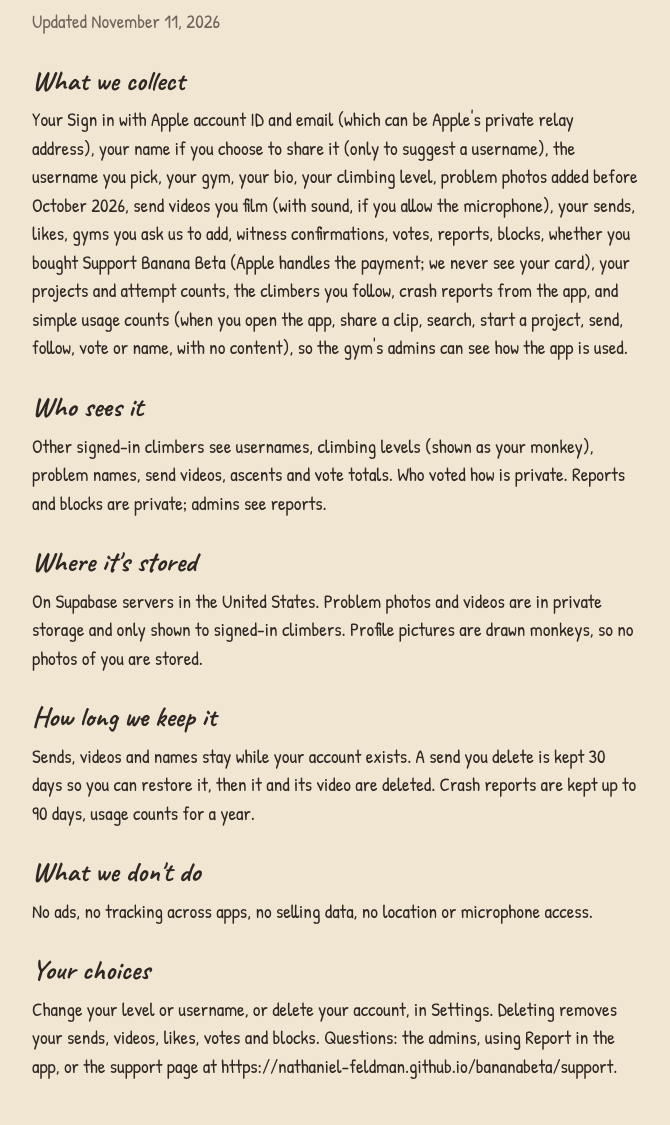
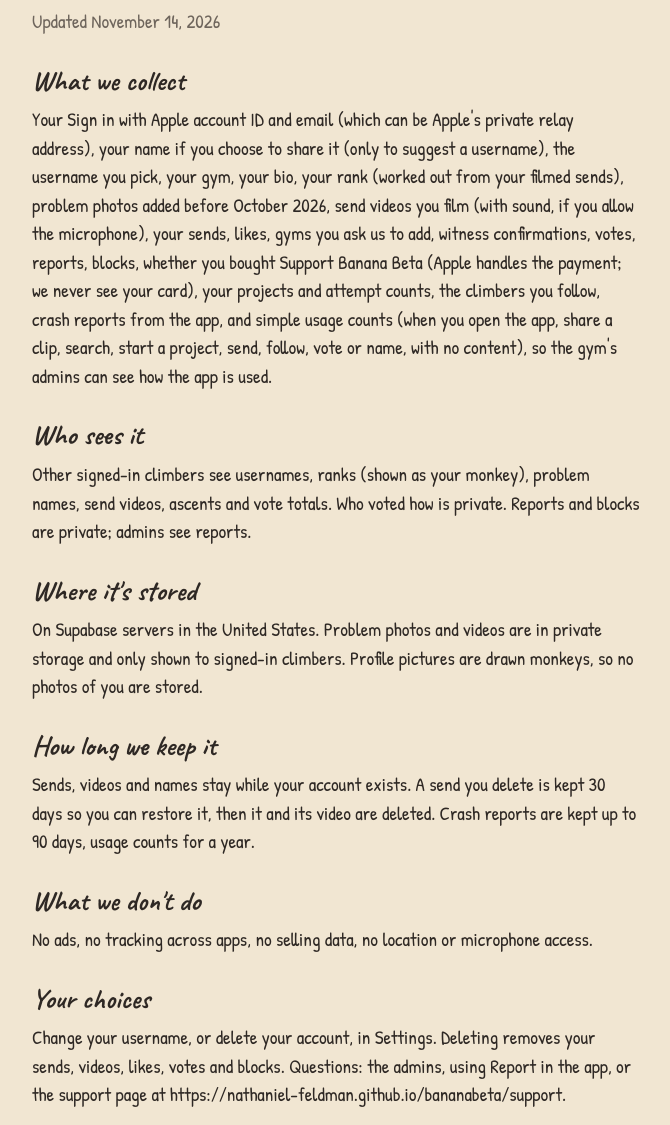
Before and after one commit to nathaniel-feldman/bananabeta, a plain HTML site: page privacy/index.html in a window 1280 px wide. Shown: the part 144-1269 px from the top of the page, without its empty margins (304-974 px from the left). Drawn offline with Linux system fonts and the light colour scheme.

Commit message:
Privacy and terms: earned ranks
Co-Authored-By: Claude Opus 5.5 <noreply@anthropic.com>

```diff
--- a/privacy/index.html
+++ b/privacy/index.html
@@ -7,11 +7,11 @@
 <link rel="stylesheet" href="../style.css">
 </head><body><main>
 <a class="home" href="../">Banana Beta</a>
-<h1>Privacy</h1><p class='muted'>Updated November 11, 2026</p><h2>What we collect</h2><p>Your Sign in with Apple account ID and email (which can be Apple&#x27;s private relay address), your name if you choose to share it (only to suggest a username), the username you pick, your gym, your bio, your climbing level, problem photos added before October 2026, send videos you film (with sound, if you allow the microphone), your sends, likes, gyms you ask us to add, witness confirmations, votes, reports, blocks, whether you bought Support Banana Beta (Apple handles the payment; we never see your card), your projects and attempt counts, the climbers you follow, crash reports from the app, and simple usage counts (when you open the app, share a clip, search, start a project, send, follow, vote or name, with no content), so the gym&#x27;s admins can see how the app is used.</p>
-<h2>Who sees it</h2><p>Other signed-in climbers see usernames, climbing levels (shown as your monkey), problem names, send videos, ascents and vote totals. Who voted how is private. Reports and blocks are private; admins see reports.</p>
+<h1>Privacy</h1><p class='muted'>Updated November 14, 2026</p><h2>What we collect</h2><p>Your Sign in with Apple account ID and email (which can be Apple&#x27;s private relay address), your name if you choose to share it (only to suggest a username), the username you pick, your gym, your bio, your rank (worked out from your filmed sends), problem photos added before October 2026, send videos you film (with sound, if you allow the microphone), your sends, likes, gyms you ask us to add, witness confirmations, votes, reports, blocks, whether you bought Support Banana Beta (Apple handles the payment; we never see your card), your projects and attempt counts, the climbers you follow, crash reports from the app, and simple usage counts (when you open the app, share a clip, search, start a project, send, follow, vote or name, with no content), so the gym&#x27;s admins can see how the app is used.</p>
+<h2>Who sees it</h2><p>Other signed-in climbers see usernames, ranks (shown as your monkey), problem names, send videos, ascents and vote totals. Who voted how is private. Reports and blocks are private; admins see reports.</p>
 <h2>Where it&#x27;s stored</h2><p>On Supabase servers in the United States. Problem photos and videos are in private storage and only shown to signed-in climbers. Profile pictures are drawn monkeys, so no photos of you are stored.</p>
 <h2>How long we keep it</h2><p>Sends, videos and names stay while your account exists. A send you delete is kept 30 days so you can restore it, then it and its video are deleted. Crash reports are kept up to 90 days, usage counts for a year.</p>
 <h2>What we don&#x27;t do</h2><p>No ads, no tracking across apps, no selling data, no location or microphone access.</p>
-<h2>Your choices</h2><p>Change your level or username, or delete your account, in Settings. Deleting removes your sends, videos, likes, votes and blocks. Questions: the admins, using Report in the app, or the support page at https://nathaniel-feldman.github.io/bananabeta/support.</p>
+<h2>Your choices</h2><p>Change your username, or delete your account, in Settings. Deleting removes your sends, videos, likes, votes and blocks. Questions: the admins, using Report in the app, or the support page at https://nathaniel-feldman.github.io/bananabeta/support.</p>
 <footer><a href="../privacy/">Privacy</a> · <a href="../terms/">Terms</a> · <a href="../support/">Support</a></footer>
 </main></body></html>
```
Also changed, not shown: terms/index.html (+2 -2 lines).
